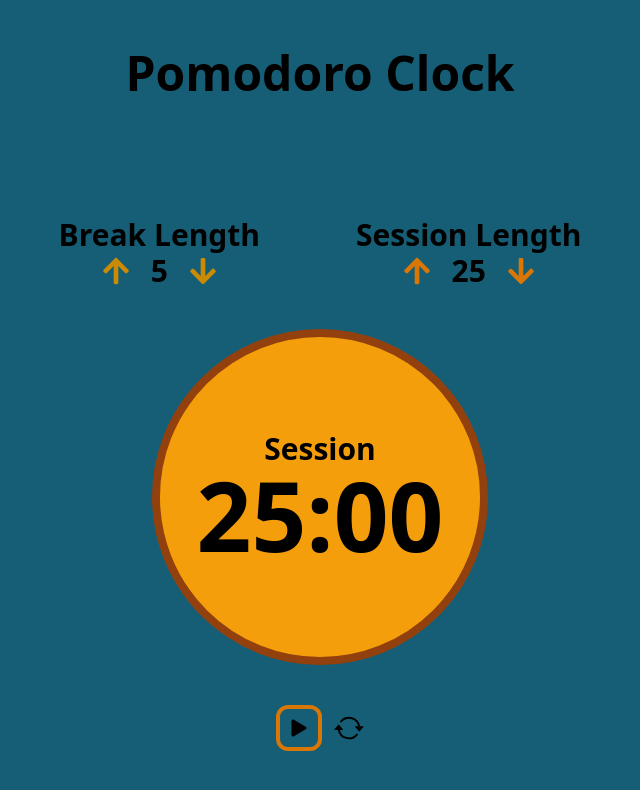
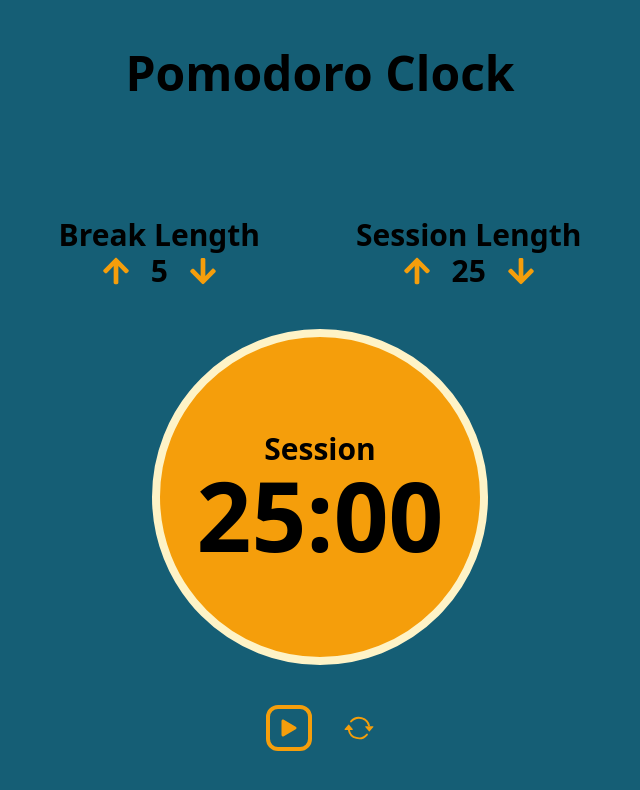
Before and after one commit to BaraouSaid/pomodoro_clock, a React (Vite) app: page / in a window 1280 px wide. Shown: the top 790 px of the page, without its empty margins (320-960 px from the left). Built offline with nearby package versions, Linux system fonts and the light colour scheme.

Commit message:
changed the style

```diff
--- a/src/App.jsx
+++ b/src/App.jsx
@@ -155,7 +155,7 @@ function App() {
                 onClick={incrementBreakLength}
                 disabled={isCounting}
               >
-                <FaArrowUp className="text-yellow-600 hover:cursor-pointer" />
+                <FaArrowUp className="text-amber-500 hover:cursor-pointer" />
               </button>
               <p id="break-length">{breakLength}</p>
               <button
@@ -163,7 +163,7 @@ function App() {
                 onClick={decrementBreakLength}
                 disabled={isCounting}
               >
-                <FaArrowDown className="text-yellow-600 hover:cursor-pointer" />
+                <FaArrowDown className="text-amber-500 hover:cursor-pointer" />
               </button>
             </div>
           </div>
@@ -175,7 +175,7 @@ function App() {
                 onClick={incrementSessionLength}
                 disabled={isCounting}
               >
-                <FaArrowUp className="text-amber-600 hover:cursor-pointer" />
+                <FaArrowUp className="text-amber-500 hover:cursor-pointer" />
               </button>
               <p id="session-length">{sessionLength}</p>
               <button
@@ -183,12 +183,12 @@ function App() {
                 onClick={decrementSessionLength}
                 disabled={isCounting}
               >
-                <FaArrowDown className="text-amber-600 hover:cursor-pointer" />
+                <FaArrowDown className="text-amber-500 hover:cursor-pointer" />
               </button>
             </div>
           </div>
         </div>
-        <div className="flex flex-col items-center justify-center p-40 border-8 rounded-full h-80 w-80 bg-amber-500 border-amber-800">
+        <div className="flex flex-col items-center justify-center p-40 border-8 rounded-full h-80 w-80 bg-amber-500 border-amber-100">
           <h2 id="timer-label" className="text-3xl">
             {sessionTitle}
           </h2>
@@ -196,13 +196,18 @@ function App() {
             {formattedTime}
           </p>
         </div>
-        <div className="flex items-center gap-3">
-          <div className="flex gap-0 p-1 border-4 border-amber-600 rounded-xl hover:cursor-pointer">
+        <div className="flex items-center gap-8">
+          <div className="flex gap-0 p-1 border-4 text-amber-500 border-amber-500 rounded-xl hover:cursor-pointer">
             <button id="start_stop" onClick={toggleCounter}>
               {isCounting ? <BsPauseFill /> : <BsFillPlayFill />}
             </button>
           </div>
-          <button id="reset" onClick={reset} disabled={timeLeft == 1500}>
+          <button
+            id="reset"
+            className="text-amber-500"
+            onClick={reset}
+            disabled={timeLeft == 1500}
+          >
             <BsArrowRepeat className="hover:cursor-pointer" />
           </button>
         </div>
```
